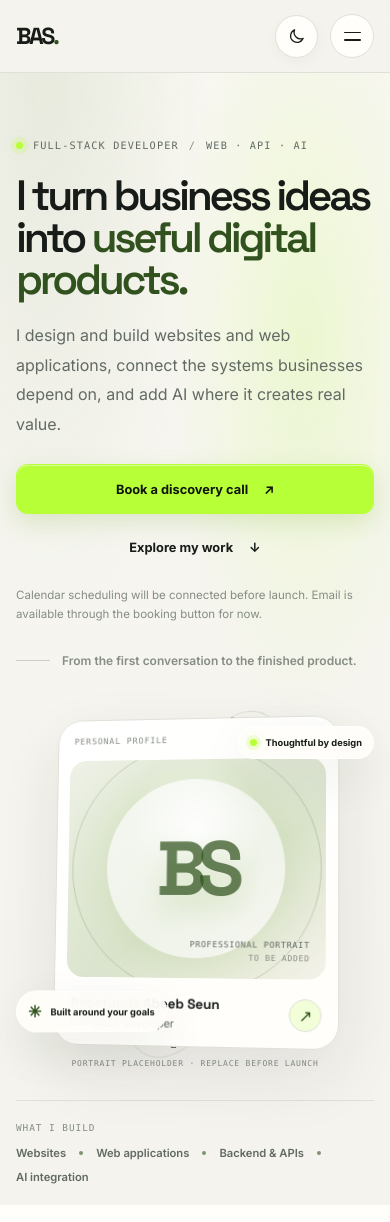
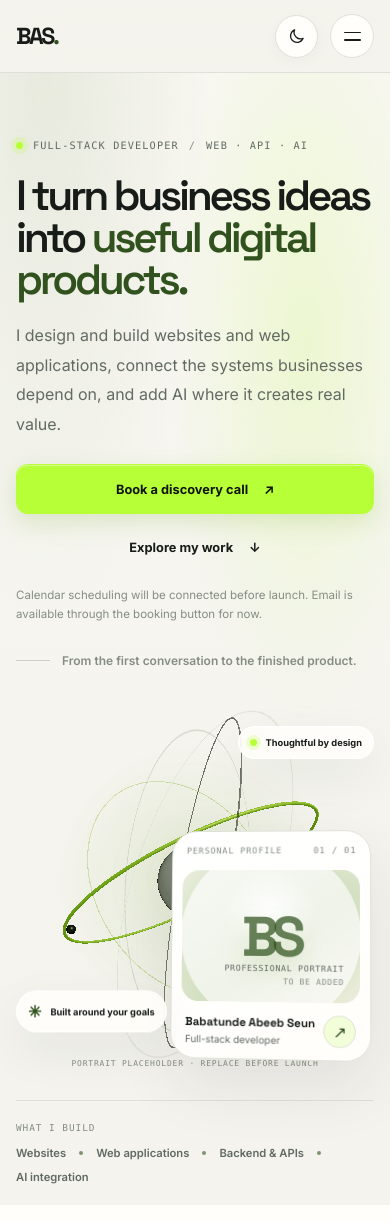
Before and after one commit to emaklr/portfolio, a Next.js app: page / in a window 390 px wide. Shown: the top 1222 px of the page. Built offline with nearby package versions, Linux system fonts and the light colour scheme.

Commit message:
Bring the 3D hero sculpture into clear view

```diff
--- a/src/app/globals.css
+++ b/src/app/globals.css
@@ -470,10 +470,10 @@ summary:focus-visible {
 
 .hero-scene {
   position: absolute;
-  z-index: 1;
+  z-index: 2;
   inset: 0;
   overflow: visible;
-  pointer-events: auto;
+  pointer-events: none;
 }
 
 .hero-scene canvas {
@@ -483,11 +483,47 @@ summary:focus-visible {
 
 .hero-scene-fallback {
   position: absolute;
-  inset: 12%;
-  border: 1px solid color-mix(in srgb, var(--accent-ink) 14%, transparent);
+  inset: 0;
+  display: grid;
+  place-items: center;
+  perspective: 900px;
+  pointer-events: none;
+}
+
+.fallback-orbit {
+  position: absolute;
+  width: 86%;
+  aspect-ratio: 1;
+  border: 1px solid color-mix(in srgb, var(--accent-ink) 36%, transparent);
   border-radius: 50%;
-  transform: rotateX(62deg) rotateZ(-24deg);
-  box-shadow: 0 0 0 24px color-mix(in srgb, var(--accent-ink) 3%, transparent);
+  transform-style: preserve-3d;
+  box-shadow: 0 0 24px var(--accent-glow), inset 0 0 24px var(--accent-soft);
+}
+
+.fallback-orbit-one {
+  transform: rotateX(65deg) rotateZ(-24deg);
+}
+
+.fallback-orbit-two {
+  width: 72%;
+  transform: rotateX(66deg) rotateY(46deg) rotateZ(32deg);
+  opacity: 0.7;
+}
+
+.fallback-core {
+  width: 112px;
+  aspect-ratio: 1;
+  border: 1px solid color-mix(in srgb, var(--accent-ink) 44%, transparent);
+  border-radius: 36%;
+  background:
+    radial-gradient(circle at 32% 25%, rgba(255,255,255,0.76), transparent 32%),
+    radial-gradient(circle at 65% 78%, var(--accent-glow), transparent 62%),
+    linear-gradient(145deg, var(--surface-strong), var(--page-raised));
+  box-shadow:
+    0 22px 50px rgba(0,0,0,0.12),
+    0 0 46px var(--accent-glow),
+    inset 0 1px 0 rgba(255,255,255,0.52);
+  transform: rotateX(22deg) rotateY(-28deg) rotateZ(38deg);
 }
 
 .visual-glow {
@@ -519,10 +555,12 @@ summary:focus-visible {
 }
 
 .portrait-card {
-  position: relative;
-  z-index: 2;
-  width: min(380px, 76%);
-  padding: 18px;
+  position: absolute;
+  z-index: 3;
+  right: 1%;
+  bottom: 5%;
+  width: min(246px, 54%);
+  padding: 12px;
   border: 1px solid var(--line);
   border-radius: 25px;
   background: linear-gradient(150deg, var(--surface-strong), var(--surface));
@@ -554,7 +592,7 @@ summary:focus-visible {
 .portrait-placeholder {
   position: relative;
   display: grid;
-  min-height: 300px;
+  min-height: 174px;
   overflow: hidden;
   place-items: center;
   border-radius: 17px;
@@ -595,7 +633,7 @@ summary:focus-visible {
   z-index: 1;
   color: var(--portrait-ink);
   font-family: var(--font-display);
-  font-size: 5.8rem;
+  font-size: 4rem;
   font-weight: 700;
   letter-spacing: -0.12em;
   text-shadow: 0 12px 28px var(--accent-glow);
@@ -621,7 +659,7 @@ summary:focus-visible {
 }
 
 .portrait-card-bottom {
-  padding: 17px 4px 3px;
+  padding: 12px 4px 2px;
 }
 
 .portrait-card-bottom div {
@@ -631,13 +669,13 @@ summary:focus-visible {
 
 .portrait-card-bottom strong {
   font-family: var(--font-display);
-  font-size: 0.84rem;
+  font-size: 0.72rem;
   font-weight: 650;
 }
 
 .portrait-card-bottom div span {
   color: var(--muted);
-  font-size: 0.69rem;
+  font-size: 0.62rem;
 }
 
 .portrait-arrow {
@@ -1495,15 +1533,17 @@ summary:focus-visible {
   }
 
   .portrait-card {
-    width: min(340px, 78%);
+    right: 1%;
+    bottom: 2%;
+    width: min(220px, 55%);
   }
 
   .portrait-placeholder {
-    min-height: 250px;
+    min-height: 148px;
   }
 
   .portrait-initials {
-    font-size: 4.8rem;
+    font-size: 3.5rem;
   }
 
   .chip-top {
@@ -1635,12 +1675,12 @@ summary:focus-visible {
   }
 
   .portrait-card {
-    width: 80%;
-    padding: 12px;
+    width: 56%;
+    padding: 10px;
   }
 
   .portrait-placeholder {
-    min-height: 220px;
+    min-height: 132px;
   }
 
   .floating-chip {
```
